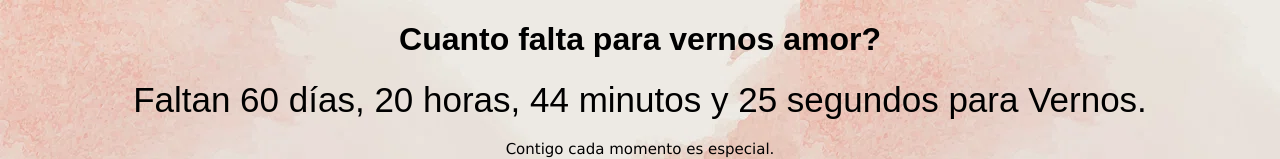
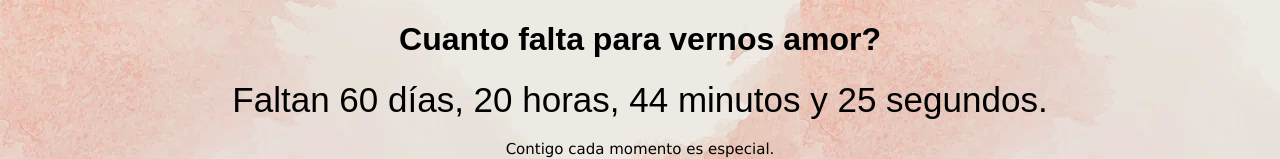
Before and after one commit to francruz21/amor, a plain HTML site: page index.html in a window 1280 px wide. Shown: the top 159 px of the page. Drawn offline with Linux system fonts and the light colour scheme.

Commit message:
Update index.html

```diff
--- a/index.html
+++ b/index.html
@@ -113,7 +113,7 @@
             var minutos = Math.floor((diferencia % (1000 * 60 * 60)) / (1000 * 60));
             var segundos = Math.floor((diferencia % (1000 * 60)) / 1000);
 
-            document.getElementById("result").innerHTML = "Faltan " + dias + " días, " + horas + " horas, " + minutos + " minutos y <span id='segundos'>" + segundos + "</span> segundos para Vernos.";
+            document.getElementById("result").innerHTML = "Faltan " + dias + " días, " + horas + " horas, " + minutos + " minutos y <span id='segundos'>" + segundos + "</span> segundos.";
 
             // Actualiza los segundos cada segundo
             setInterval(function() {
```
